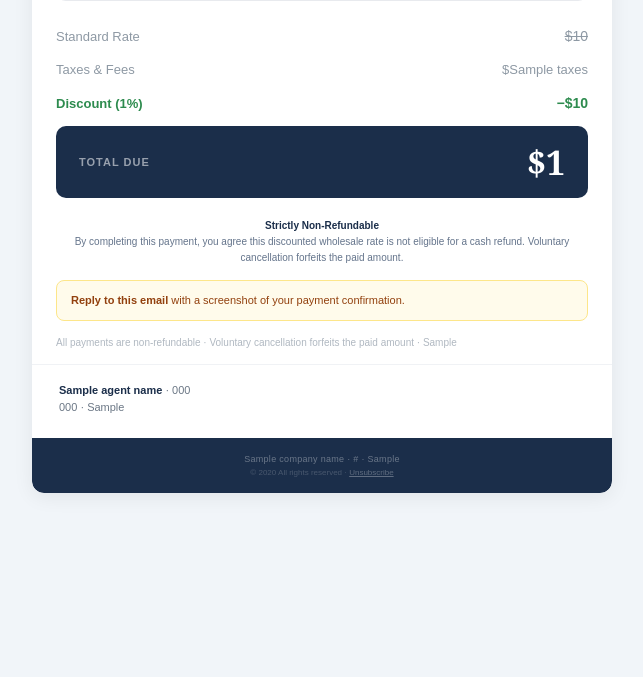
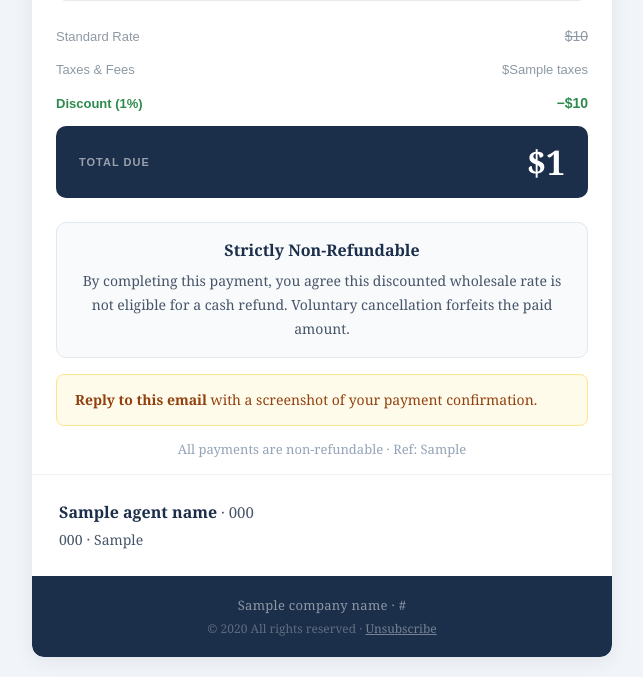
Before and after one commit to Admin-boop1998/hotel-booking-system, a Python web app: template templates/booking_confirmation.html in a window 1280 px wide. Shown: the part 642-1319 px from the top of the page, without its empty margins (318-961 px from the left). Before the commit the page ends 1135 px from the top, so only its background shows below. Run offline with Jinja, Linux system fonts and the light colour scheme; the template is opened without the code that fills it: most values are stand-ins (such as "Sample title", 1, 10 or a date in 2020); grey boxes marked "Sample" are stand-in pictures.

Commit message:
Double font size on clickwrap, contact, footer — switch to Georgia serif for readability

```diff
--- a/templates/booking_confirmation.html
+++ b/templates/booking_confirmation.html
@@ -150,30 +150,33 @@ body{margin:0;padding:0;width:100%!important;background:#F1F5F9}
 {% endif %}
 
 <!-- CLICKWRAP (all methods) -->
-<tr><td style="padding:0 24px 14px;">
-  <p style="font-family:Montserrat,sans-serif;font-size:10px;color:#64748B;margin:0;line-height:1.6;text-align:center;"><strong style="color:#1B2E4A;">Strictly Non-Refundable</strong><br>By completing this payment, you agree this discounted wholesale rate is not eligible for a cash refund. Voluntary cancellation forfeits the paid amount.</p>
+<tr><td style="padding:4px 24px 16px;">
+  <div style="background:#F8FAFC;border:1px solid #E2E8F0;border-radius:10px;padding:16px 20px;text-align:center;">
+    <p style="font-family:Georgia,serif;font-size:16px;font-weight:700;color:#1B2E4A;margin:0 0 8px;">Strictly Non-Refundable</p>
+    <p style="font-family:Georgia,serif;font-size:14px;color:#475569;margin:0;line-height:1.7;">By completing this payment, you agree this discounted wholesale rate is not eligible for a cash refund. Voluntary cancellation forfeits the paid amount.</p>
+  </div>
 </td></tr>
 
 <!-- Proof reminder (non-PayPal) -->
 {% if payment_method not in ['paypal', 'paypal_invoice'] %}
 <tr><td style="padding:0 24px 14px;">
-  <p style="font-family:Montserrat,sans-serif;font-size:11px;color:#92400E;margin:0;background:#FFFBEB;border:1px solid #FDE68A;border-radius:8px;padding:11px 14px;line-height:1.5;"><strong>Reply to this email</strong> with a screenshot of your payment confirmation.</p>
+  <p style="font-family:Georgia,serif;font-size:14px;color:#92400E;margin:0;background:#FFFBEB;border:1px solid #FDE68A;border-radius:8px;padding:14px 18px;line-height:1.6;"><strong>Reply to this email</strong> with a screenshot of your payment confirmation.</p>
 </td></tr>
 {% endif %}
 
-<!-- Cancellation (one line) -->
+<!-- Cancellation ref -->
 <tr><td style="padding:0 24px 14px;">
-  <p style="font-family:Montserrat,sans-serif;font-size:10px;color:#B0B8C1;margin:0;line-height:1.5;">All payments are non-refundable · Voluntary cancellation forfeits the paid amount · {{ booking_ref }}</p>
+  <p style="font-family:Georgia,serif;font-size:13px;color:#94A3B8;margin:0;line-height:1.5;text-align:center;">All payments are non-refundable · Ref: {{ booking_ref }}</p>
 </td></tr>
 
 <!-- ═══════════════════════════════════════════════════════════
      6. CUSTOMER SUPPORT CONTACT
      ═══════════════════════════════════════════════════════════ -->
-<tr><td style="padding:0 24px 18px;border-top:1px solid #F0F2F5;">
-  <table role="presentation" width="100%" style="padding-top:14px;"><tr>
-    <td style="font-family:Montserrat,sans-serif;font-size:11px;color:#6B7785;line-height:1.6;">
-      <strong style="color:#1B2E4A;">{{ agent_name }}</strong>{% if agent_phone %} · {{ agent_phone }}{% endif %}<br>
-      {% if company_phone %}{{ company_phone }}{% endif %}{% if support_hours %} · {{ support_hours }}{% endif %}
+<tr><td style="padding:4px 24px 20px;border-top:1px solid #F0F2F5;">
+  <table role="presentation" width="100%" style="padding-top:16px;"><tr>
+    <td style="font-family:Georgia,serif;font-size:15px;color:#475569;line-height:1.8;">
+      <strong style="color:#1B2E4A;font-size:16px;">{{ agent_name }}</strong>{% if agent_phone %} · {{ agent_phone }}{% endif %}<br>
+      {% if company_phone %}<span style="font-size:14px;">{{ company_phone }}</span>{% endif %}{% if support_hours %} · <span style="font-size:14px;">{{ support_hours }}</span>{% endif %}
     </td>
   </tr></table>
 </td></tr>
@@ -181,9 +184,9 @@ body{margin:0;padding:0;width:100%!important;background:#F1F5F9}
 <!-- ═══════════════════════════════════════════════════════════
      7. FOOTER — FINAL TOUCH
      ═══════════════════════════════════════════════════════════ -->
-<tr><td style="background:#1B2E4A;padding:16px 24px;text-align:center;border-radius:0 0 12px 12px;">
-  <p style="font-family:Montserrat,sans-serif;font-size:9px;color:rgba(255,255,255,.35);margin:0;letter-spacing:.3px;">{{ company_name }} · {{ company_website }} · {{ booking_ref }}</p>
-  <p style="font-family:Montserrat,sans-serif;font-size:8px;color:rgba(255,255,255,.2);margin:4px 0 0;">© {{ year }} All rights reserved · <a href="mailto:{{ company_email }}?subject=Unsubscribe" style="color:rgba(255,255,255,.3);text-decoration:underline;">Unsubscribe</a></p>
+<tr><td style="background:#1B2E4A;padding:20px 24px;text-align:center;border-radius:0 0 12px 12px;">
+  <p style="font-family:Georgia,serif;font-size:13px;color:rgba(255,255,255,.5);margin:0;letter-spacing:.3px;">{{ company_name }} · {{ company_website }}</p>
+  <p style="font-family:Georgia,serif;font-size:12px;color:rgba(255,255,255,.3);margin:6px 0 0;">© {{ year }} All rights reserved · <a href="mailto:{{ company_email }}?subject=Unsubscribe" style="color:rgba(255,255,255,.4);text-decoration:underline;">Unsubscribe</a></p>
 </td></tr>
 
 </table>
```
